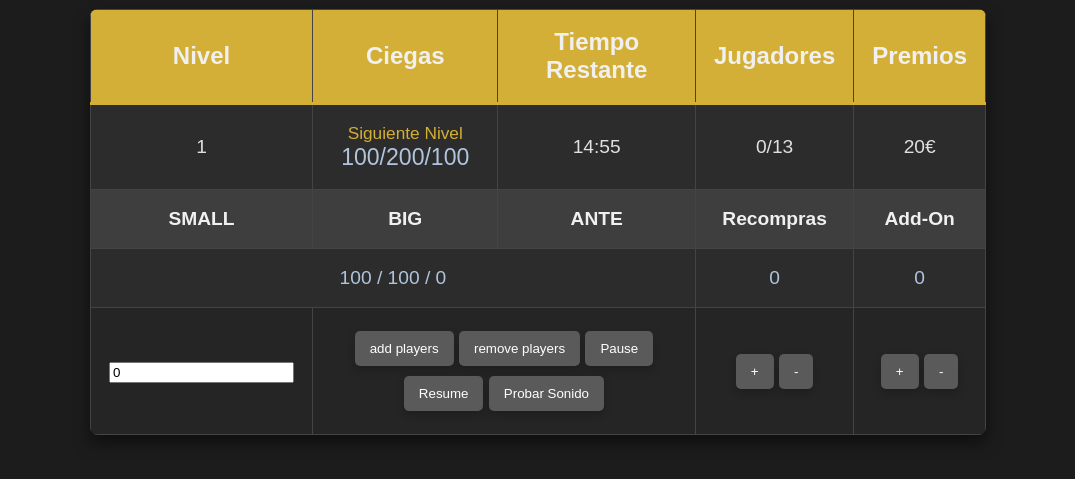
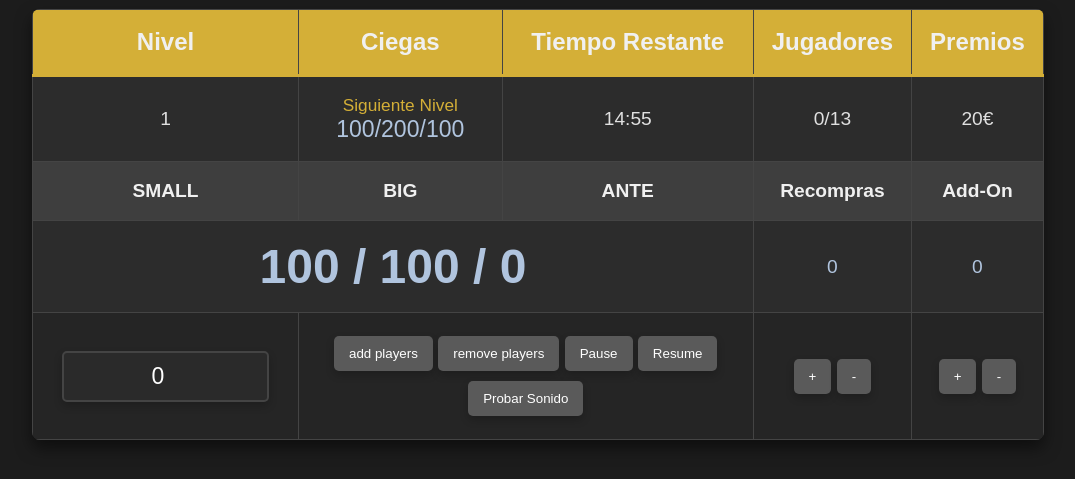
Before and after one commit to marcosfa00/Poker_tour_II, a plain HTML site: page index.html in a window 1280 px wide. Shown: the part 215-694 px from the top of the page, without its empty margins (102-1177 px from the left). Drawn offline with nearby package versions, Linux system fonts and the light colour scheme.

Commit message:
Last changes

```diff
--- a/index.html
+++ b/index.html
@@ -47,7 +47,7 @@
           </tr>
           <tr>
             <td>
-              <input type="number" v-model.number="jugadoresInput" placeholder="Nº jugadores">
+              <input type="number" v-model.number="jugadoresInput" placeholder="Nº jugadores" class="input-players">
             </td>
             <td colspan="2">
               <input type="button" value="add players" @click="addJugadores">
--- a/style.css
+++ b/style.css
@@ -92,6 +92,10 @@ table tr:nth-child(3) td {
     font-weight: bold;
     color: #f0f0f0; /* Color de texto suave */
 }
+.highlight{
+    font-size: xxx-large;
+    font-weight: bolder;
+}
 
 /* Estilo de botones */
 input[type="button"] {
@@ -111,8 +115,35 @@ input[type="button"]:hover {
     transform: translateY(-2px);
 }
 
-/* Estilo hover */
+/* Estilo hover
 table tr:hover {
     background-color: #444;
     transition: background-color 0.3s ease;
-}
+}*/
+
+
+/* Estilo para el input de jugadores */
+.input-players {
+    width: 80%; /* Asegurar que ocupe todo el espacio disponible */
+    padding: 10px;
+    margin: 5px 0;
+    border: 2px solid #444;
+    border-radius: 5px;
+    background-color: #2a2a2a; /* Fondo oscuro */
+    color: #fff; /* Color del texto */
+    font-size: 1.2em;
+    text-align: center; /* Alinear el texto al centro */
+    box-shadow: 0 4px 8px rgba(0, 0, 0, 0.2); /* Sombra similar a los botones */
+    transition: border-color 0.3s ease, transform 0.2s ease;
+  }
+
+  .input-players:focus {
+    border-color: #d4af37; /* Destacar el borde en dorado cuando esté enfocado */
+    outline: none; /* Eliminar el contorno por defecto */
+    transform: translateY(-2px); /* Efecto de "levantar" el input cuando está activo */
+  }
+
+  .input-players::placeholder {
+    color: #888; /* Color del texto del placeholder */
+    font-style: italic; /* Estilo del texto del placeholder */
+  }
```
